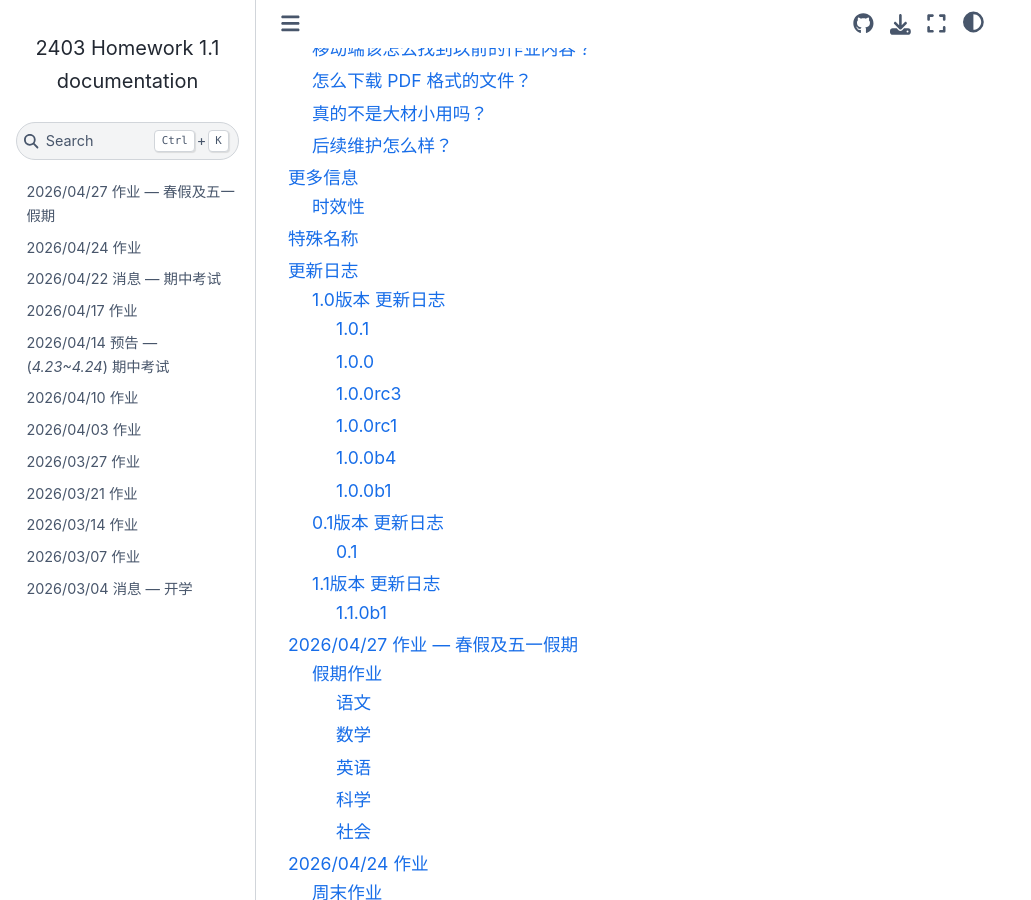
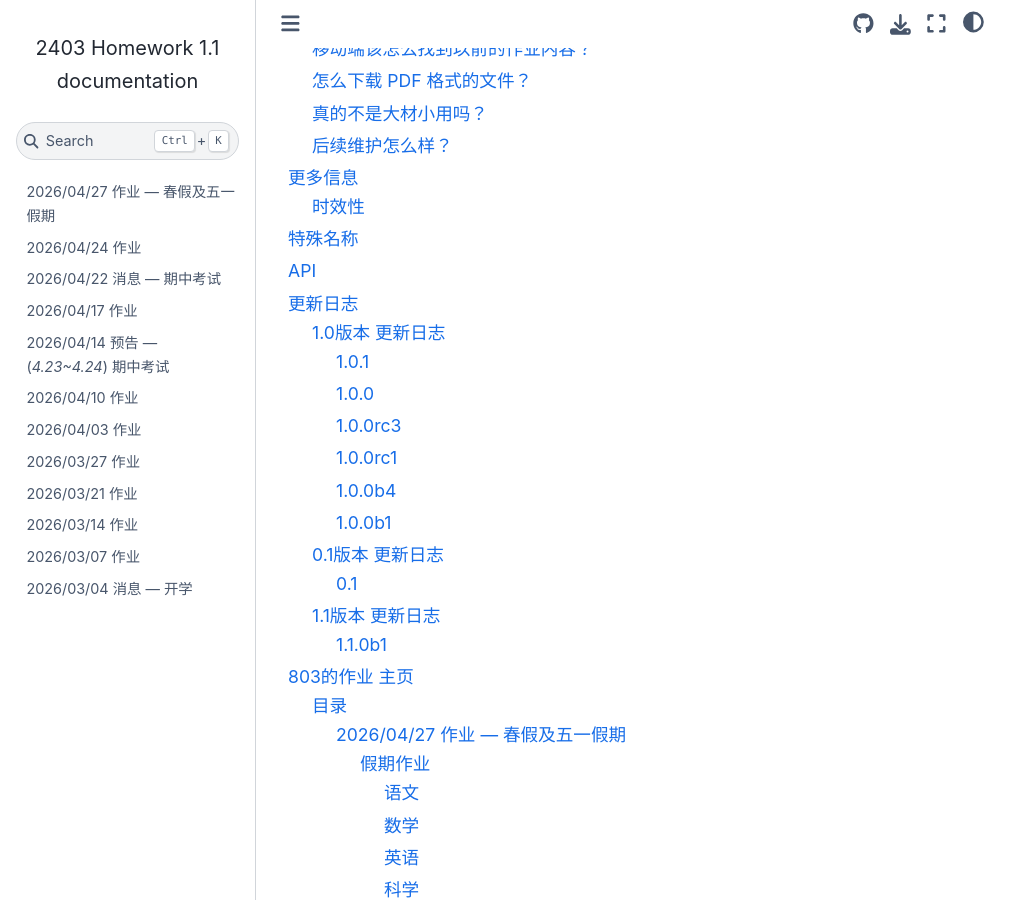
Before and after one commit to Sail-in-1024/2403-Homework, a Sphinx documentation site: the page built from docs/source/contents.rst, in a window 1280 px wide and 900 px high, scrolled down 300 px. Shown: the whole window, without its empty margins (0-1031 px from the left). Built offline with Sphinx 7.4.7 and the Sphinx Book theme 1.1.4, drawn with Linux system fonts in a browser that asks for light colours.

Commit message:
更新 contents.rst
加入 api 相关目录

```diff
--- a/docs/source/contents.rst
+++ b/docs/source/contents.rst
@@ -5,11 +5,11 @@
 可能会有点长。
 
 .. toctree::
-   :glob:
    :reversed:
 
-   events/*
+   index
    update-logs/index
+   api
    glossary
    moreinfo
    faq
```
